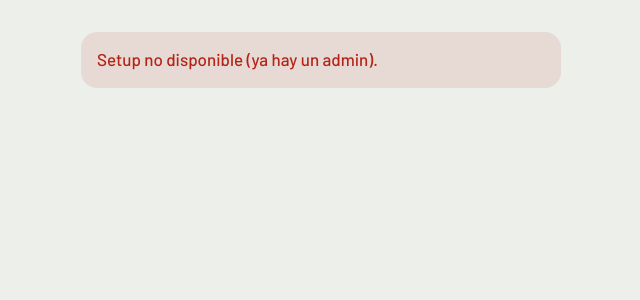
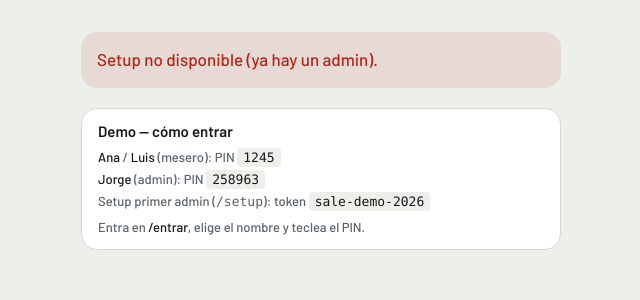
Before and after one commit to jdanieljimenez100-blip/sale, a Next.js app: page /setup in a window 1280 px wide. Shown: the top 300 px of the page, without its empty margins (319-959 px from the left). Built offline with nearby package versions, Linux system fonts and the light colour scheme; no server answers.

Commit message:
docs: show hackathon demo PINs and setup token
Publish Ana/Luis/Jorge demo credentials on /entrar, /setup and README so judges can log in without digging in the repo.

Co-authored-by: Cursor <cursoragent@cursor.com>

```diff
--- a/app/entrar/page.tsx
+++ b/app/entrar/page.tsx
@@ -1,11 +1,13 @@
 import type { ReactElement } from "react";
 import { AvisoPrivacidadSimplificado } from "@/components/AvisoPrivacidadSimplificado";
+import { DemoCredenciales } from "@/components/DemoCredenciales";
 import { EntrarPantalla } from "@/components/EntrarPantalla";
 
 export default function EntrarPage(): ReactElement {
   return (
     <main className="mx-auto flex min-h-dvh w-full max-w-lg flex-col gap-5 px-4 py-8">
       <EntrarPantalla />
+      <DemoCredenciales />
       <footer className="mt-auto border-t border-linea pt-4">
         <AvisoPrivacidadSimplificado />
       </footer>
--- a/app/setup/page.tsx
+++ b/app/setup/page.tsx
@@ -1,10 +1,12 @@
 import type { ReactElement } from "react";
+import { DemoCredenciales } from "@/components/DemoCredenciales";
 import { SetupPantalla } from "@/components/SetupPantalla";
 
 export default function SetupPage(): ReactElement {
   return (
     <main className="mx-auto flex min-h-dvh w-full max-w-lg flex-col gap-5 px-4 py-8">
       <SetupPantalla />
+      <DemoCredenciales />
     </main>
   );
 }
--- /dev/null
+++ b/components/DemoCredenciales.tsx
@@ -0,0 +1,38 @@
+import type { ReactElement } from "react";
+
+/**
+ * Credenciales de la demo del hackatón (intencionalmente públicas).
+ * No son secretos de producción a largo plazo.
+ */
+export function DemoCredenciales(): ReactElement {
+  return (
+    <aside className="rounded-hoja border border-linea bg-superficie px-4 py-3 text-[13px] leading-snug text-tinta">
+      <p className="font-semibold text-[15px]">Demo — cómo entrar</p>
+      <ul className="mt-2 list-none space-y-1 text-tinta-suave">
+        <li>
+          <span className="text-tinta">Ana</span> /{" "}
+          <span className="text-tinta">Luis</span> (mesero): PIN{" "}
+          <code className="rounded bg-fondo px-1.5 py-0.5 font-mono text-tinta">
+            1245
+          </code>
+        </li>
+        <li>
+          <span className="text-tinta">Jorge</span> (admin): PIN{" "}
+          <code className="rounded bg-fondo px-1.5 py-0.5 font-mono text-tinta">
+            258963
+          </code>
+        </li>
+        <li>
+          Setup primer admin (<code className="font-mono">/setup</code>): token{" "}
+          <code className="rounded bg-fondo px-1.5 py-0.5 font-mono text-tinta">
+            sale-demo-2026
+          </code>
+        </li>
+      </ul>
+      <p className="mt-2 text-tinta-suave">
+        Entra en <span className="text-tinta">/entrar</span>, elige el nombre y
+        teclea el PIN.
+      </p>
+    </aside>
+  );
+}
```
Also changed, not shown: 1 other file (tests, documents, lock files or other folders).
